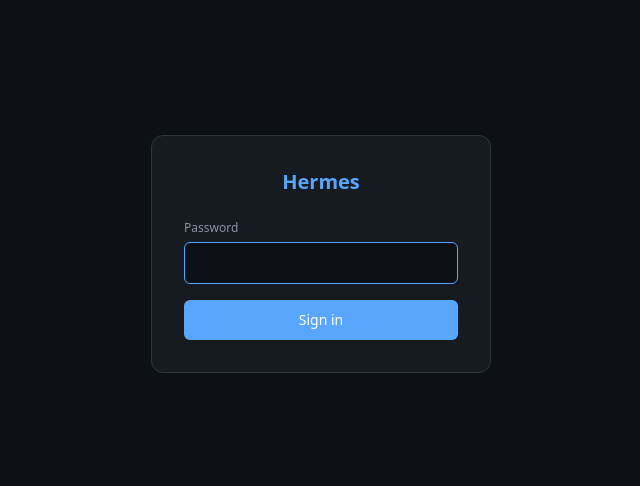
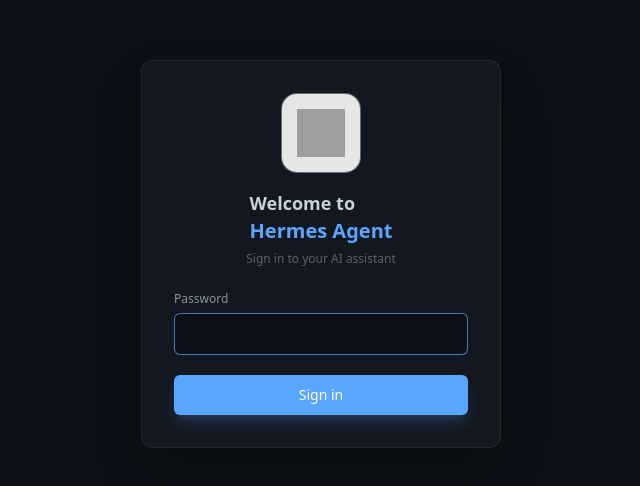
Before and after one commit to zlotny/hermes-agent-web-chat, a Vue app in the folder frontend/: page /login in a window 1280 px wide. Shown: the part 146-632 px from the top of the page, without its empty margins (319-959 px from the left). Built offline with nearby package versions, Linux system fonts and the light colour scheme; grey boxes are pictures that could not be loaded.

Commit message:
ChatPage autofocus, login page revamp, empty state with nousresearch icon

```diff
--- a/frontend/src/components/EmptyState.vue
+++ b/frontend/src/components/EmptyState.vue
@@ -1,27 +1,15 @@
 <template>
   <div class="flex flex-col items-center justify-center min-h-full px-4 py-12">
-    <div class="mb-2 text-accent">
-      <svg
-        xmlns="http://www.w3.org/2000/svg"
-        width="40"
-        height="40"
-        viewBox="0 0 24 24"
-        fill="none"
-        stroke="currentColor"
-        stroke-width="1.5"
-        stroke-linecap="round"
-        stroke-linejoin="round"
-      >
-        <path
-          d="M12 2a10 10 0 0 1 10 10c0 5-4 8-10 8-2.5 0-4.8-.8-6.7-2.2L2 22l1.8-4.5A9.8 9.8 0 0 1 2 12 10 10 0 0 1 12 2z"
-        />
-      </svg>
+    <div class="mb-6">
+      <div class="w-20 h-20 rounded-2xl bg-[#e6e6e6] border border-border/70 flex items-center justify-center">
+        <img src="/nousresearch.svg" alt="NousResearch" class="w-12 h-12 text-muted" />
+      </div>
     </div>
     <h1 class="text-xl font-semibold text-[#c9d1d9] mb-1">
-      How can I help you?
+      Start a conversation
     </h1>
     <p class="text-sm text-muted mb-8">
-      Start a conversation with your AI assistant
+      Starting a conversation here will start a new session
     </p>
     <div class="w-full max-w-[640px]">
       <ChatInput
@@ -34,9 +22,6 @@
         @send="$emit('send')"
         @select-model="(model) => $emit('select-model', model)"
       />
-      <p class="text-[11px] text-muted/50 text-center mt-3">
-        Hermes may produce inaccurate information. Verify important facts.
-      </p>
     </div>
   </div>
 </template>
--- a/frontend/src/views/ChatPage.vue
+++ b/frontend/src/views/ChatPage.vue
@@ -125,6 +125,7 @@
 
         <!-- Empty state -->
         <EmptyState
+          ref="emptyState"
           v-if="
             !sessionsStore.allMessages.length &&
             !currentStream.streamingMsg &&
@@ -182,6 +183,7 @@
             </svg>
           </button>
           <ChatInput
+            ref="floatingChatInput"
             v-model="chatStore.inputText"
             :disabled="currentStream.sending"
             :sending="currentStream.sending"
@@ -240,6 +242,8 @@ export default {
         this.chatStore.fetchDefaultModel().then(() => this.loadDefaultModel());
         // Start polling active sessions for reload resilience
         this.startActiveSessionPolling();
+        // Focus the chat input after DOM settles
+        setTimeout(() => this.focusChatInput(), 200);
       } else this.$router.push("/login");
     });
   },
@@ -253,6 +257,8 @@ export default {
       if (!newId) {
         this.loadDefaultModel();
       }
+      // Focus the input after a short delay to let the DOM settle
+      setTimeout(() => this.focusChatInput(), 100);
       // Clear reconnecting banner debounce on session switch
       this._resetBannerDebounce();
     },
@@ -398,6 +404,17 @@ export default {
         await this.chatStore.updateSessionModel(sessionId, model);
       }
     },
+    focusChatInput() {
+      // If messages exist, the floating input is visible—focus it
+      if (this.$refs.floatingChatInput) {
+        this.$refs.floatingChatInput.focus();
+        return
+      }
+      // Otherwise the EmptyState input is visible—focus through that component
+      if (this.$refs.emptyState) {
+        this.$refs.emptyState.focusInput();
+      }
+    },
     /** Handle stop/abort button press. */
     async onStop() {
       const sid = this.sessionsStore.currentSessionId;
--- a/frontend/src/views/LoginPage.vue
+++ b/frontend/src/views/LoginPage.vue
@@ -1,14 +1,25 @@
 <template>
-  <div class="min-h-screen bg-[#0d1117] flex items-center justify-center">
-    <div class="bg-surface border border-border rounded-xl p-8 w-[340px]">
-      <h1 class="text-xl text-center text-accent mb-6 font-semibold">Hermes</h1>
-      <div v-if="error" class="text-[#f85149] text-sm text-center mb-4">{{ error }}</div>
+  <div class="min-h-screen bg-[#0d1117] flex items-center justify-center relative overflow-hidden">
+    <!-- Subtle background decoration -->
+    <div class="absolute inset-0 overflow-hidden pointer-events-none">
+      <div class="absolute -top-40 -right-40 w-80 h-80 rounded-full bg-accent/3 blur-3xl"></div>
+      <div class="absolute -bottom-40 -left-40 w-80 h-80 rounded-full bg-accent/3 blur-3xl"></div>
+    </div>
+    <div class="bg-surface/80 backdrop-blur-sm border border-border/60 rounded-xl p-8 w-[360px] relative z-10 shadow-2xl shadow-black/40 animate-fade-in">
+      <div class="flex flex-col items-center mb-6">
+        <div class="w-20 h-20 rounded-2xl bg-[#e6e6e6] border border-border/70 flex items-center justify-center mb-4">
+          <img src="/nousresearch.svg" alt="NousResearch" class="w-12 h-12 text-muted" />
+        </div>
+        <h1 class="text-lg font-semibold text-[#c9d1d9]">Welcome to<br><span class="text-accent text-xl">Hermes Agent</span></h1>
+        <p class="text-xs text-muted/60 mt-1.5 text-center">Sign in to your AI assistant</p>
+      </div>
+      <div v-if="error" class="text-[#f85149] text-sm text-center mb-4 bg-[#f85149]/10 border border-[#f85149]/30 rounded-md px-3 py-2">{{ error }}</div>
       <form @submit.prevent="login">
         <label class="text-xs text-muted block mb-1.5" for="pwd">Password</label>
         <input id="pwd" v-model="password" type="password" autofocus
-          class="w-full px-3 py-2.5 bg-[#0d1117] border border-border rounded-md text-[#c9d1d9] text-sm outline-none mb-4 focus:border-accent" />
+          class="w-full px-3 py-2.5 bg-[#0d1117] border border-border rounded-md text-[#c9d1d9] text-sm outline-none mb-5 focus:border-accent/70 transition-colors" />
         <button type="submit" :disabled="loading"
-          class="w-full py-2.5 bg-accent text-white rounded-md text-sm font-medium hover:bg-[#79c0ff] disabled:opacity-50 disabled:cursor-not-allowed">
+          class="w-full py-2.5 bg-accent text-white rounded-md text-sm font-medium hover:bg-[#79c0ff] disabled:opacity-50 disabled:cursor-not-allowed transition-all duration-200 shadow-lg shadow-accent/20">
           {{ loading ? 'Signing in...' : 'Sign in' }}
         </button>
       </form>
```
